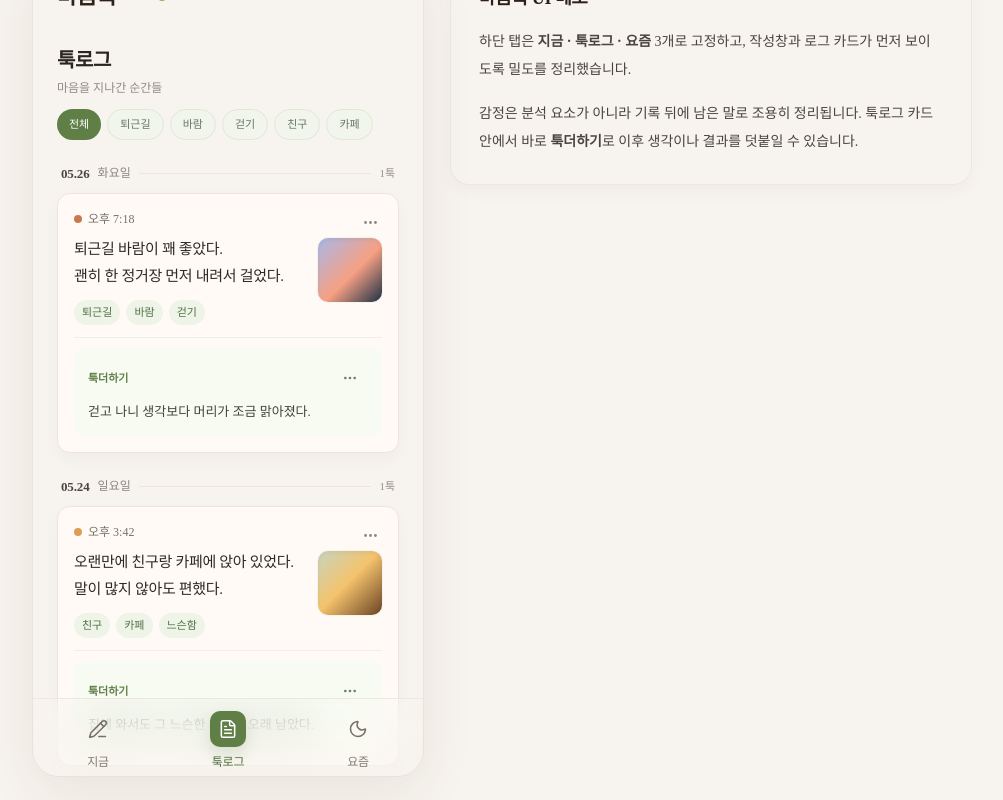
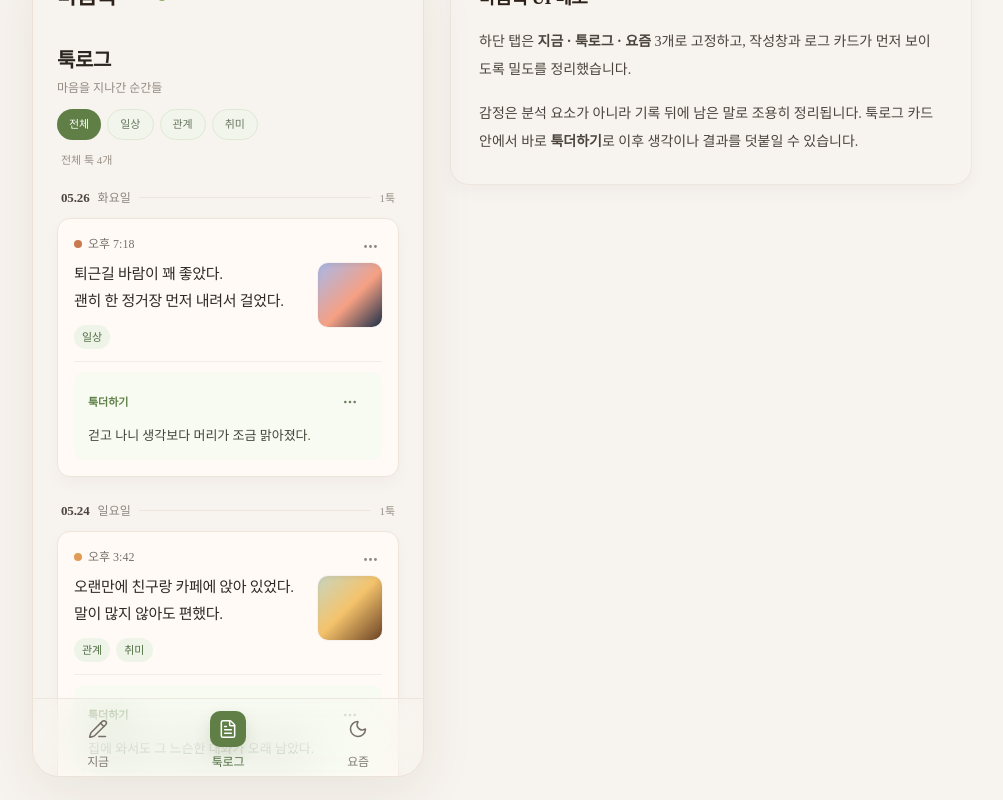
Before and after one commit to ojhdream/maeumtuk, a React (Vite) app: page / in a window 1280 px wide. Both pictures are taken after a click on the button "툭로그". Shown: the part 68-868 px from the top of the page, without its empty margins (138-1141 px from the left). Built offline with nearby package versions, Linux system fonts and the light colour scheme; a web font is replaced by a local one.

Commit message:
Add rule based tag generation

```diff
--- a/src/App.jsx
+++ b/src/App.jsx
@@ -105,19 +105,52 @@ function loadStoredAppState() {
   }
 }
 
-const autoWordRules = [
-  { words: ["퇴근", "집에 오는 길", "집 가는 길", "버스", "지하철"], label: "퇴근길" },
-  { words: ["바람", "공기", "날씨"], label: "바람" },
-  { words: ["걸", "산책", "걷기"], label: "걷기" },
-  { words: ["카페", "커피", "아메리카노"], label: "카페" },
-  { words: ["친구", "대화", "만났다"], label: "친구" },
-  { words: ["업무", "회의", "메일", "일"], label: "업무" },
-  { words: ["답답", "막막", "숨막"], label: "답답" },
-  { words: ["속상", "서운", "울컥"], label: "속상" },
-  { words: ["떨림", "긴장", "두근"], label: "떨림" },
-  { words: ["좋았다", "괜찮", "편했다", "가벼"], label: "가벼움" },
-  { words: ["조용", "차분", "느슨"], label: "차분함" },
+const categoryTagRules = [
+  { label: "가족", words: ["엄마", "아빠", "아이", "자녀", "육아", "유치원", "가족"] },
+  { label: "일", words: ["회사", "일", "업무", "회의", "개발", "프로젝트", "출시", "코딩"] },
+  { label: "건강", words: ["병원", "검사", "약", "운동", "잠", "피곤", "아프", "건강"] },
+  { label: "관계", words: ["친구", "대화", "만남", "연락", "말", "사람", "세인이"] },
+  { label: "취미", words: ["카페", "커피", "산책", "책", "영화", "음악", "여행"] },
+  { label: "일상", words: ["집", "지하철", "버스", "퇴근", "출근", "밥", "점심", "저녁", "날씨"] },
 ];
+
+const categoryTagLabels = new Set(categoryTagRules.map((rule) => rule.label));
+const personalTagStopWords = new Set([
+  "오늘",
+  "어제",
+  "내일",
+  "지금",
+  "조금",
+  "너무",
+  "그냥",
+  "정말",
+  "계속",
+  "다시",
+  "마음",
+  "생각",
+  "기분",
+  "느낌",
+  "하루",
+  "아침",
+  "오전",
+  "오후",
+  "저녁",
+  "밤",
+  "사람",
+  "시간",
+  "순간",
+  "정도",
+  "때문",
+  "괜찮",
+  "좋다",
+  "좋았",
+  "했다",
+  "같다",
+  "같았",
+  "있다",
+  "없다",
+  "된다",
+]);
 
 function normalizeWord(tag) {
   return tag.replace(/^#/, "");
@@ -127,18 +160,110 @@ function getLogKey(log) {
   return log.id || `${log.date}-${log.time}`;
 }
 
-function extractLeftWords(text) {
+function stripKoreanParticle(word) {
+  return word.replace(/(에게서|에게|한테|에서|으로|부터|까지|처럼|보다|이라도|이라서|이라면|이랑|하고|이며|이면|이다|였다|했다|한다|되어|됐다|이라|라고|와|과|은|는|이|가|을|를|에|도|만|로|랑)$/u, "");
+}
+
+function extractComparableWords(text) {
+  return [...text.matchAll(/[가-힣A-Za-z0-9]{1,}/g)].map(([word]) => stripKoreanParticle(word.trim())).filter(Boolean);
+}
+
+function extractCategoryTags(text) {
   const source = text.trim();
   if (!source) return [];
 
-  const found = autoWordRules.filter((rule) => rule.words.some((word) => source.includes(word))).map((rule) => rule.label);
-  return [...new Set(found)].slice(0, 4);
+  const sourceWords = new Set(extractComparableWords(source));
+  const found = categoryTagRules
+    .filter((rule) =>
+      rule.words.some((word) => {
+        if (word.length === 1) return sourceWords.has(word);
+        return source.includes(word);
+      }),
+    )
+    .map((rule) => rule.label);
+  return [...new Set(found)];
 }
 
-const emotionWords = new Set(["속상", "답답", "떨림", "가벼움", "차분함", "좋음", "묵직함", "느슨함"]);
+function extractCandidateWords(text) {
+  return extractComparableWords(text)
+    .filter((word) => word.length >= 2)
+    .filter((word) => !personalTagStopWords.has(word))
+    .filter((word) => !categoryTagLabels.has(word));
+}
+
+function parseLogDate(item) {
+  const match = item.date?.match(/^(\d{2})\.(\d{2})$/);
+  if (!match) return null;
+
+  const now = new Date();
+  const parsed = new Date(now.getFullYear(), Number(match[1]) - 1, Number(match[2]));
+  if (parsed.getTime() > now.getTime() + 1000 * 60 * 60 * 24) {
+    parsed.setFullYear(parsed.getFullYear() - 1);
+  }
+
+  return parsed;
+}
+
+function getPersonalTagSet(logItems) {
+  const now = new Date();
+  const recentFrom = now.getTime() - 1000 * 60 * 60 * 24 * 30;
+  const stats = new Map();
+
+  logItems.forEach((item) => {
+    const logDate = parseLogDate(item);
+    const isRecent = !logDate || logDate.getTime() >= recentFrom;
+    const words = new Set(extractCandidateWords(item.text || ""));
+
+    words.forEach((word) => {
+      const key = word.toLocaleLowerCase("ko-KR");
+      const current = stats.get(key) || { label: word, total: 0, recent: 0 };
+      current.total += 1;
+      if (isRecent) current.recent += 1;
+      if (word.length < current.label.length) current.label = word;
+      stats.set(key, current);
+    });
+  });
+
+  return new Set(
+    [...stats.values()]
+      .filter((item) => item.total >= 5 || item.recent >= 3)
+      .sort((a, b) => b.total - a.total || b.recent - a.recent)
+      .map((item) => item.label),
+  );
+}
+
+function uniqueWords(words) {
+  const seen = new Set();
+  return words.filter((word) => {
+    const normalized = normalizeWord(word).trim();
+    if (!normalized) return false;
+    const key = normalized.toLocaleLowerCase("ko-KR");
+    if (seen.has(key)) return false;
+    seen.add(key);
+    return true;
+  });
+}
 
 function extractAutoTags(text) {
-  return extractLeftWords(text).filter((word) => !emotionWords.has(normalizeWord(word))).slice(0, 4);
+  return extractCategoryTags(text).slice(0, 3);
+}
+
+function getGeneratedTags(item, personalTagSet) {
+  const candidates = extractCandidateWords(item.text || "");
+  const personalTags = uniqueWords(candidates.filter((word) => personalTagSet.has(word)));
+  const categoryTags = extractCategoryTags(item.text || "");
+  return uniqueWords([...personalTags, ...categoryTags]).slice(0, 3);
+}
+
+function enrichLogsWithTags(logItems, personalTagSet = getPersonalTagSet(logItems)) {
+
+  return logItems.map((item) => {
+    if (item.tagsManaged) {
+      return { ...item, tags: uniqueWords(item.tags || []).slice(0, 6) };
+    }
+
+    return { ...item, tags: getGeneratedTags(item, personalTagSet) };
+  });
 }
 
 function getCurrentLogMeta() {
@@ -328,7 +453,6 @@ function NowTab({ todayLogs, onAddLog, showWritingExample, onHideWritingExample,
       setLengthNotice(true);
       return;
     }
-    const leftWords = extractLeftWords(text);
     const autoTags = extractAutoTags(text);
 
     const nextLog = {
@@ -338,7 +462,7 @@ function NowTab({ todayLogs, onAddLog, showWritingExample, onHideWritingExample,
       time: currentMeta.time,
       text: text || "사진으로 남긴 툭",
       tags: autoTags,
-      mood: leftWords.find((word) => ["속상", "답답", "떨림", "가벼움", "차분함"].includes(word)) || "남김",
+      mood: "남김",
       dot: currentMeta.dot,
       image: photoAttached ? "linear-gradient(135deg,#b7c9ba,#f3c66f 52%,#7d5a3e)" : null,
       note: "",
@@ -575,11 +699,10 @@ function RecentCard({ item, compact = false, showEnvelope = false, showManage =
   const saveEdit = () => {
     const nextText = editText.trim();
     if (!nextText) return;
-    const nextWords = extractLeftWords(nextText);
     onUpdate?.(item, {
       text: nextText,
       tags: item.tagsManaged ? item.tags : extractAutoTags(nextText),
-      mood: nextWords.find((word) => ["속상", "답답", "떨림", "가벼움", "차분함"].includes(word)) || item.mood,
+      mood: item.mood || "남김",
       image: editImage,
     });
     setEditing(false);
@@ -919,6 +1042,7 @@ function LogTab({ logItems, onUpdateLog, onDeleteLog }) {
     : logItems;
   const visibleLogs = filteredLogs.slice(0, visibleCount);
   const hasMoreLogs = visibleCount < filteredLogs.length;
+  const resultLabel = selectedTag ? `${selectedTag}와 함께한 순간 ${filteredLogs.length}개` : `전체 툭 ${filteredLogs.length}개`;
   const groupedLogs = visibleLogs.reduce((groups, item) => {
     const key = `${item.date}-${item.day}`;
     const existing = groups.find((group) => group.key === key);
@@ -970,6 +1094,7 @@ function LogTab({ logItems, onUpdateLog, onDeleteLog }) {
               </button>
             ))}
           </div>
+          {hasLogs && <p className="mt-2 px-1 text-[11px] font-medium text-[#9a9188]">{resultLabel}</p>}
         </section>
         {hasLogs ? (
           filteredLogs.length > 0 ? (
@@ -1050,7 +1175,6 @@ function TodayTab({ logItems }) {
   const [periodOpen, setPeriodOpen] = useState(false);
   const [selectedPeriodId, setSelectedPeriodId] = useState("current");
   const currentFrequentWords = [...new Set(logItems.flatMap((item) => item.tags || []).map(normalizeWord))]
-    .filter((word) => !emotionWords.has(word))
     .slice(0, 6);
   const currentPhotoMoments = logItems.filter((item) => item.image).slice(0, 3);
   const currentContinuedStories = logItems.filter((item) => item.note).slice(0, 2).map((item) => item.note);
@@ -1234,22 +1358,26 @@ export default function App() {
     setAllLogs((current) => current.filter(keepOtherLogs));
   };
 
+  const personalTagSet = useMemo(() => getPersonalTagSet(allLogs), [allLogs]);
+  const taggedAllLogs = useMemo(() => enrichLogsWithTags(allLogs, personalTagSet), [allLogs, personalTagSet]);
+  const taggedTodayLogs = useMemo(() => enrichLogsWithTags(todayLogs, personalTagSet), [todayLogs, personalTagSet]);
+
   const screen = useMemo(
     () =>
       tab === "now" ? (
         <NowTab
-          todayLogs={todayLogs}
+          todayLogs={taggedTodayLogs}
           onAddLog={addLog}
           showWritingExample={showWritingExample}
           onHideWritingExample={() => setShowWritingExample(false)}
           onShowSaved={showSaveOverlay}
         />
       ) : tab === "log" ? (
-        <LogTab logItems={allLogs} onUpdateLog={updateLog} onDeleteLog={deleteLog} />
+        <LogTab logItems={taggedAllLogs} onUpdateLog={updateLog} onDeleteLog={deleteLog} />
       ) : (
-        <TodayTab logItems={allLogs} />
+        <TodayTab logItems={taggedAllLogs} />
       ),
-    [tab, todayLogs, allLogs, showWritingExample],
+    [tab, taggedTodayLogs, taggedAllLogs, showWritingExample],
   );
 
   return (
```
